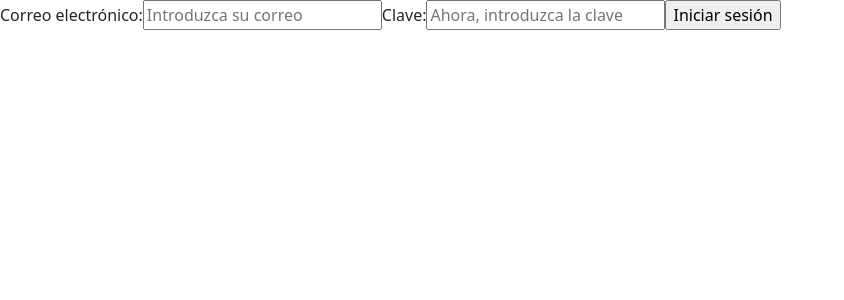
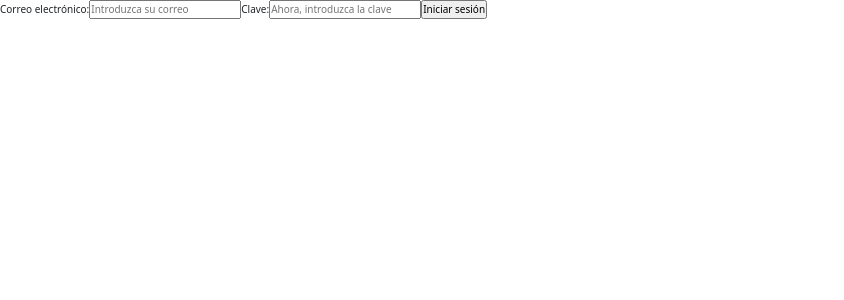
Before and after one commit to soypato/WonderWay, an Angular app in the folder code/: page / in a window 1280 px wide. Shown: the top 300 px of the page, without its empty margins (0-844 px from the left). Built offline with nearby package versions, Linux system fonts and the light colour scheme.

Commit message:
added global styles

```diff
--- a/code/src/styles.css
+++ b/code/src/styles.css
@@ -1 +1,11 @@
-/* You can add global styles to this file, and also import other style files */
+*
+{
+    margin: 0;
+    padding: 0;
+    box-sizing: border-box;
+}
+
+html
+{
+    font-size: 62.5%;
+}
```
